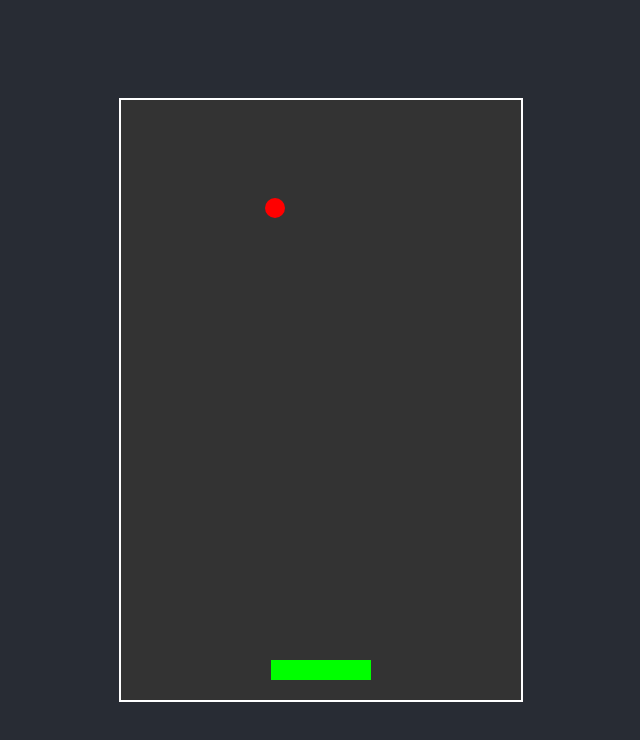
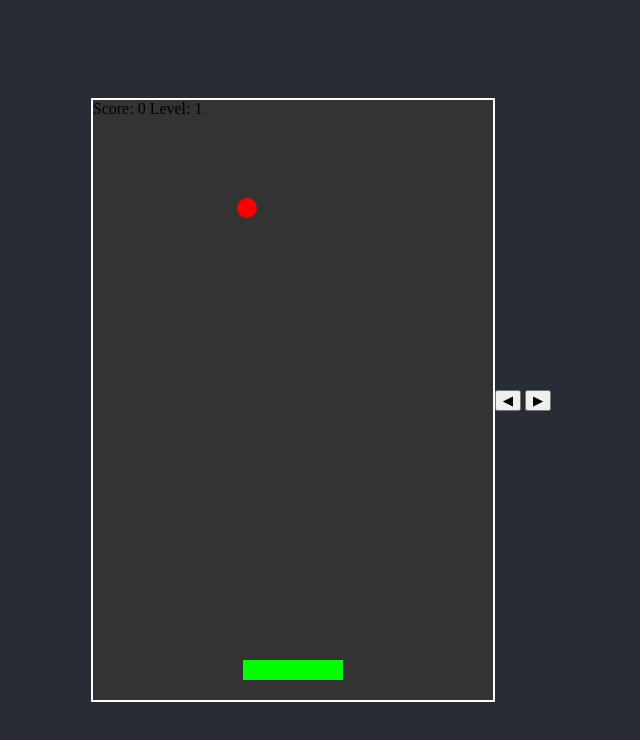
Before and after one commit to itskayX404/apajaa, a plain HTML site: page index.html in a window 1280 px wide. Shown: the whole page, without its empty margins (319-959 px from the left). Drawn offline with Linux system fonts and the light colour scheme.

Commit message:
Update index.html

```diff
--- a/index.html
+++ b/index.html
@@ -3,13 +3,21 @@
 <head>
   <meta charset="UTF-8">
   <meta name="viewport" content="width=device-width, initial-scale=1.0">
-  <title>Catch the Ball Game</title>
+  <title>Catch the Ball - Level & Score</title>
   <link rel="stylesheet" href="styles.css">
 </head>
 <body>
   <div id="game">
+    <div id="scoreboard">
+      <span>Score: <span id="score">0</span></span>
+      <span>Level: <span id="level">1</span></span>
+    </div>
     <div id="ball"></div>
     <div id="paddle"></div>
+  </div>
+  <div id="controls">
+    <button id="left-btn">◀</button>
+    <button id="right-btn">▶</button>
   </div>
   <script src="script.js"></script>
 </body>
```
